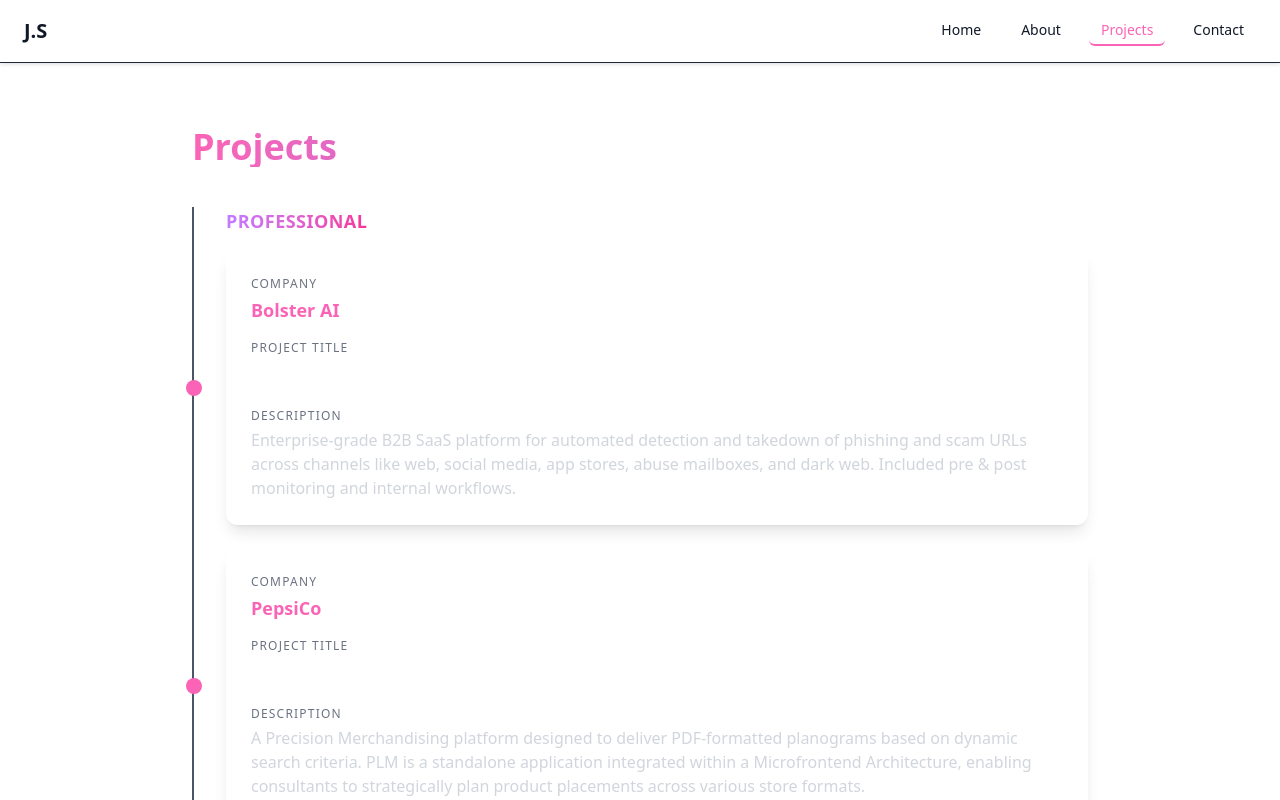
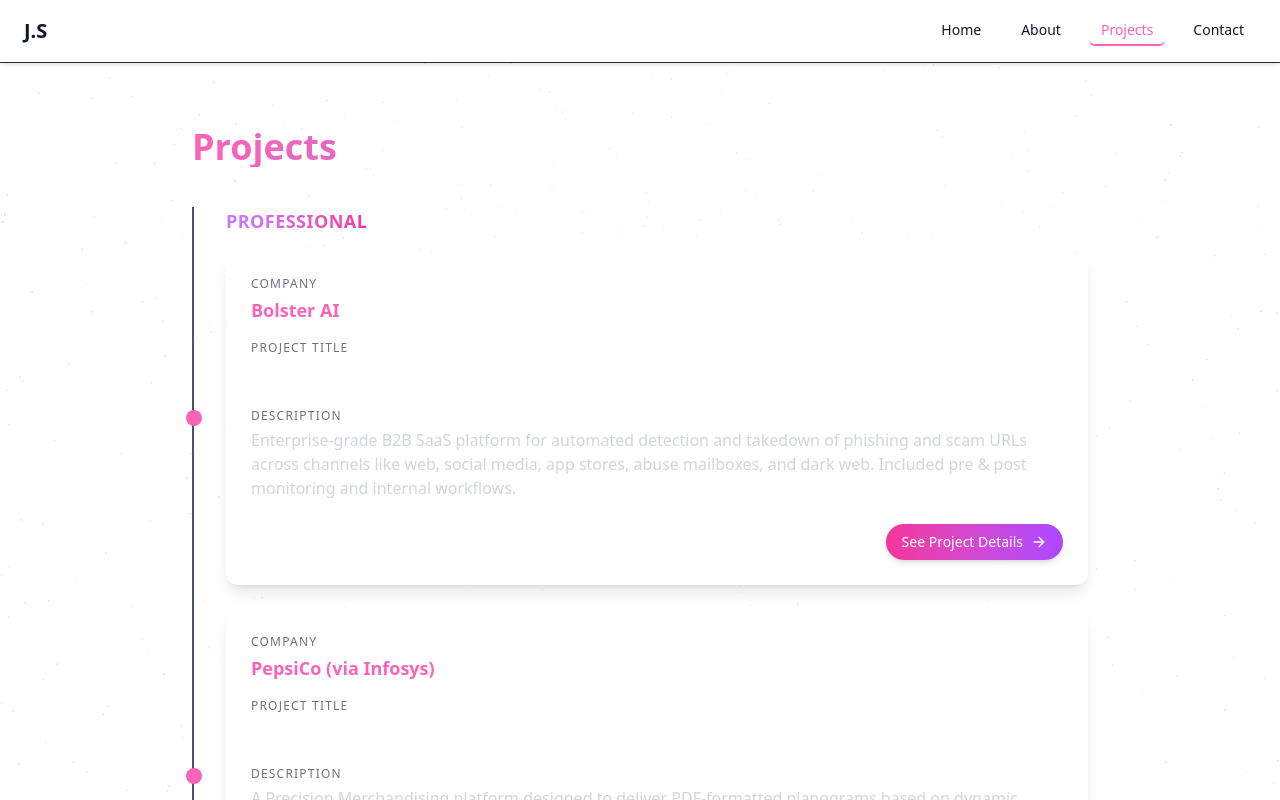
Before and after one commit to jaskaranpreets7/js-portfolio, a Next.js app: page /projects in a window 1280 px wide. Shown: the top 800 px of the page. Built offline with nearby package versions, Linux system fonts and the light colour scheme.

Commit message:
added 3d background with minor fixes

```diff
--- a/package.json
+++ b/package.json
@@ -9,14 +9,18 @@
     "lint": "next lint"
   },
   "dependencies": {
+    "@react-three/drei": "^10.3.0",
+    "@react-three/fiber": "^9.1.4",
     "@tailwindcss/typography": "^0.5.16",
     "framer-motion": "^12.9.4",
+    "lucide-react": "^0.525.0",
     "motion": "^12.9.4",
     "next": "15.3.1",
     "next-themes": "^0.4.6",
     "react": "^19.0.0",
     "react-dom": "^19.0.0",
     "react-icons": "^5.5.0",
+    "three": "^0.177.0",
     "uuid": "^11.1.0"
   },
   "devDependencies": {
--- /dev/null
+++ b/src/app/components/ScrollReactiveStars.tsx
@@ -0,0 +1,23 @@
+import { useFrame } from '@react-three/fiber'
+import { Stars } from '@react-three/drei'
+import { useScroll } from 'framer-motion'
+import { useRef } from 'react'
+import * as THREE from 'three'
+
+
+export default function ScrollReactiveStars() {
+  const groupRef = useRef<THREE.Group>(null)
+  const { scrollYProgress } = useScroll()
+
+  useFrame(() => {
+    if (groupRef.current) {
+      groupRef.current.rotation.y = scrollYProgress.get() * Math.PI * 2
+    }
+  })
+
+  return (
+    <group ref={groupRef}>
+      <Stars radius={100} depth={50} count={4000} factor={4} fade speed={1} />
+    </group>
+  )
+}
--- /dev/null
+++ b/src/app/components/StarsWithoutScroll.tsx
@@ -0,0 +1,18 @@
+import { Stars } from '@react-three/drei'
+import React from 'react'
+
+export default function StarsWithoutScroll() {
+  return (
+    <>
+        <Stars
+          radius={80}
+          depth={50}
+          count={5000}
+          factor={4}
+          fade
+          speed={1}
+        />
+    </>
+
+  )
+}
--- /dev/null
+++ b/src/app/components/ThreeDBackground.tsx
@@ -0,0 +1,16 @@
+'use client'
+
+import { Canvas } from '@react-three/fiber'
+import StarsWithoutScroll from './StarsWithoutScroll'
+
+export default function ThreeDBackground() {
+  return (
+    <div className="fixed inset-0 z-0">
+      <Canvas camera={{ position: [0, 0, 5] }}>
+        <ambientLight intensity={0.5} />
+        <pointLight position={[10, 10, 10]} />
+        <StarsWithoutScroll/>
+      </Canvas>
+    </div>
+  )
+}
--- a/src/app/constants/appConstants.ts
+++ b/src/app/constants/appConstants.ts
@@ -37,7 +37,7 @@
         ]
     },
     {
-        company: 'PepsiCo',
+        company: 'PepsiCo (via Infosys) ',
         title: 'Precision Merchandising Platform (PLM)',
         description: 'A Precision Merchandising platform designed to deliver PDF-formatted planograms based on dynamic search criteria. PLM is a standalone application integrated within a Microfrontend Architecture, enabling consultants to strategically plan product placements across various store formats.',
         type: 'professional',
@@ -55,7 +55,7 @@
         ]
     },
     {
-        company: '7-Eleven',
+        company: '7-Eleven (via Infosys) ',
         title: 'Cash & Audit Management System',
         description: 'Global financial system for managing cash audits, reconciliation workflows, and store-level compliance reporting using a cloud-based architecture.',
         type: 'professional',
@@ -73,7 +73,7 @@
         ]
     },
     {
-        company: '7-Eleven',
+        company: '7-Eleven (via Infosys) ',
         title: 'Live View Tracker (LVT)',
         description: 'A real-time ReactJS web application enabling store associates to monitor mobile checkout activity and in-store customer interactions across multiple store locations, providing operational visibility and improving customer experience.',
         type: 'professional',
@@ -90,7 +90,7 @@
         ]
     },
     {
-        company: 'Blue Cross Blue Shield - Carefirst',
+        company: 'Blue Cross Blue Shield - Carefirst (via Infosys) ',
         title: 'Customer Insurance Portal',
         description: 'Self-service portal where users can manage insurance plans, assign primary physicians, file claims, and track the status of healthcare services for themselves and their dependents.',
         type: 'professional',
--- a/src/app/layout.tsx
+++ b/src/app/layout.tsx
@@ -2,6 +2,7 @@
 import { ThemeProvider } from './components/ThemeProvider'
 import Navbar from './components/Navbar'
 import ClientLayout from './components/ClientLayout'
+import ThreeDBackground from './components/ThreeDBackground'
 
 export const metadata = {
   title: 'Jaskaranpreet Singh Portfolio',
@@ -14,6 +15,8 @@
     <html lang="en" suppressHydrationWarning>
       <body className="font-sans scroll-smooth bg-[#101828] text-gray-100 transition-colors duration-300">
         <ThemeProvider>
+
+          <ThreeDBackground/>
           <Navbar />
           <ClientLayout>
             {children}
--- a/src/app/projects/page.tsx
+++ b/src/app/projects/page.tsx
@@ -6,6 +6,7 @@
 import { TypeToLabel, projects } from '../constants/appConstants';
 import ImageCarousel from '../components/ImageCarousel';
 import { StaticImageData } from 'next/image';
+import { ArrowRight } from 'lucide-react'
 
 export type IProjects = {
   id?:string
@@ -65,12 +66,12 @@
           </h2>
 
           {groupedData[projectKey].map((project:IProjects, index: number) => (
-            <div key={index} className="relative" onClick={() => handleProjectClick(project.id as string)}>
+            <div key={index} className="relative">
               <div className="absolute w-4 h-4 bg-pink-400 rounded-full -left-2 top-1/2 transform -translate-y-1/2"></div>
               <motion.div
                 key={index}
                 whileHover={{ scale: 1.03 }}
-                className="ml-8 mb-6 p-6 rounded-xl shadow-lg backdrop-blur-lg bg-white/5 border border-white/10 hover:bg-white/10 hover:shadow-pink-400/10 transition cursor-pointer"
+                className="ml-8 mb-6 p-6 rounded-xl shadow-lg backdrop-blur-lg bg-white/5 border border-white/10 hover:bg-white/10 hover:shadow-pink-400/10 transition"
                 >
                 <div className="space-y-4">
                   <div>
@@ -87,13 +88,22 @@
                   </div>
                 </div>
                 {project.screenshots && project.screenshots.length > 0 && (
-                <div>
-                  <span className="text-xs uppercase tracking-widest text-gray-500">Screenshots</span>
-                  <div className="flex justify-center mt-4">
-                    <ImageCarousel screenshots={project.screenshots} />
+                  <div>
+                    <span className="text-xs uppercase tracking-widest text-gray-500">Screenshots</span>
+                    <div className="flex justify-center mt-4">
+                      <ImageCarousel screenshots={project.screenshots} />
+                    </div>
                   </div>
+                )}
+                <div className="mt-6 flex justify-end">
+                  <button
+                    onClick={() => handleProjectClick(project.id as string)}
+                    className="flex items-center gap-2 text-sm font-medium text-white bg-gradient-to-r from-pink-500 to-purple-500 px-4 py-2 rounded-full shadow-md hover:shadow-pink-500/30 transition cursor-pointer"
+                  >
+                    See Project Details
+                    <ArrowRight className="w-4 h-4" />
+                  </button>
                 </div>
-              )}
               </motion.div>
             </div>
           ))}
```
Also changed, not shown: 1 other file (tests, documents, lock files or other folders).
